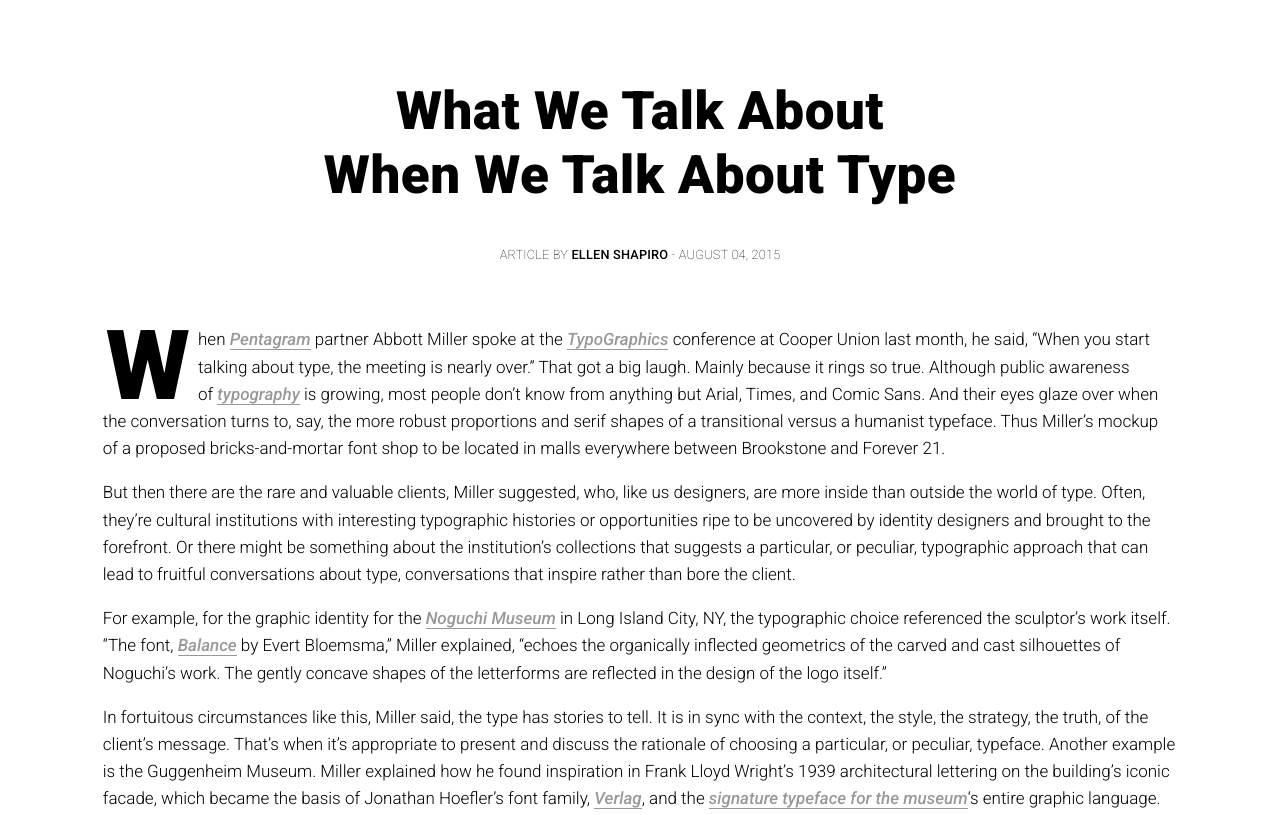
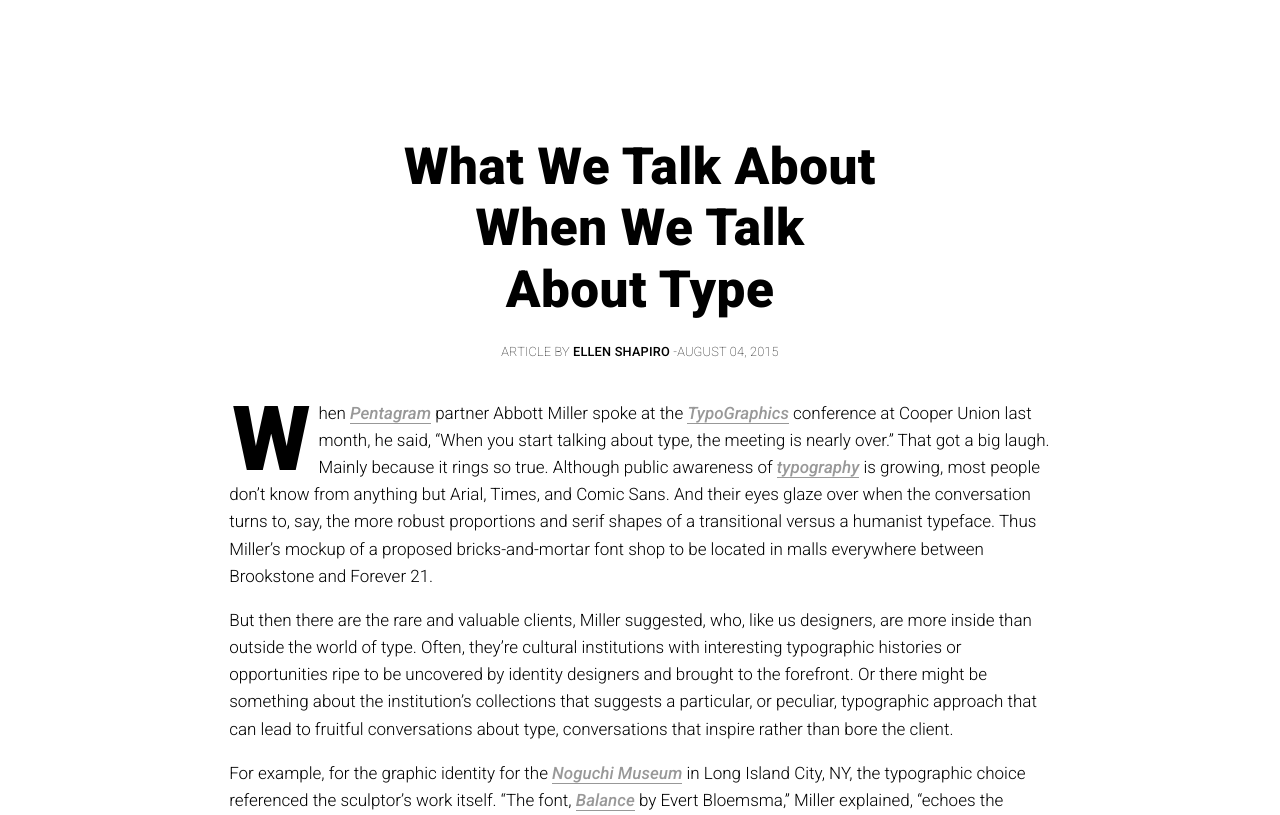
Before and after one commit to jingqifan/jingqifan.github.io, a plain HTML site: page index.html in a window 1280 px wide. Shown: the top 815 px of the page. Drawn offline with Linux system fonts and the light colour scheme.

Commit message:
Made more responsive

```diff
--- a/index.html
+++ b/index.html
@@ -42,13 +42,11 @@ font-family: 'Roboto', sans-serif;
       font-weight: 300;
     }
 
-    p.first {
-      margin-top:15vh;
-    }
+
 
     h4 {
       margin-top: 0;
-      margin-bottom: 1.6rem;
+      margin-bottom: 5vh;
 
       line-height: 1.2;
       font-weight: 900;
@@ -58,7 +56,7 @@ font-family: 'Roboto', sans-serif;
     }
 
     h4.title {
-      font-size: 5rem;
+      font-size: 11vw;
     }
 
     h4.author {
@@ -79,11 +77,11 @@ font-family: 'Roboto', sans-serif;
     }
 
     .dropCap {
-      font-size: 5.7em;
+      font-size: 90px;
       font-weight: 900;
      font-family: 'Roboto', sans-serif;
      float: left;
-     line-height: 81px;
+     line-height: 80px;
   padding-right: 8px;
   padding-left: 3px;
     }
@@ -107,32 +105,31 @@ font-family: 'Roboto', sans-serif;
       opacity: 1.0;
       transition-timing-function: ease-out;
     }
-  @media (min-width: 200px) {
+  @media (max-width: 414px) {
       .column {
       width: 90%;
     }
+
     h4.title {
-      font-size: 5.4rem;
-      margin-bottom: 4rem;
+      margin-bottom: 3rem;
+
     }
     body {
-       margin-top: 10vh;
+       margin-top: 9vh;
        margin-bottom: 10vh;
     }
     p.first {
-      margin-top:8vh;
+      margin-top:5vh;
     }
     }
     /* Larger than mobile */
-    @media (min-width: 400px) {
+    @media (min-width: 415px) {
       .column {
       width: 90%;
     }
-    h4.title {
-      font-size: 5.4rem;
-    }
+
     body {
-       margin-top: 10vh;
+       margin-top: 8vh;
        margin-bottom: 10vh;
     }
     }
@@ -142,16 +139,36 @@ font-family: 'Roboto', sans-serif;
       .column {
       width: 85%;
     }
-    h4.title {
-      font-size: 5.3rem;
+
+    }
+
+    /* Larger than tablet */
+    @media (min-width: 750px) {
+      .rwd-break { display: none; }
+      h4.title {
+      font-size: 8vw;
+    }
+    p.first {
+      margin-top:5vh;
     }
     }
 
-    /* Larger than tablet */
-    @media (min-width: 750px) {}
-
     /* Larger than desktop */
-    @media (min-width: 1000px) {}
+    @media (min-width: 768px) {
+      body {
+         margin-top: 17vh;
+      margin-bottom: 20vh;
+      }
+      h4.title {
+      font-size: 4vw;
+      margin-bottom:
+    }
+    .column {
+      width: 65%;
+    }
+    h4 {
+      margin-bottom: 3vh;
+    }
 
     /* Larger than Desktop HD */
     @media (min-width: 1200px) {}
@@ -162,8 +179,8 @@ font-family: 'Roboto', sans-serif;
 
   <div class="wrapper">
     <div class="column">
-        <h4 class="title">What We Talk About <br> When We Talk About Type</h4>
-        <h4 class="author">Article by <span class="bold">Ellen Shapiro</span> - August 04, 2015</h4>
+        <h4 class="title">What We <br class="rwd-break" />Talk About <br> When We Talk <br/>About Type</h4>
+        <h4 class="author">Article by <span class="bold">Ellen Shapiro</span> -<br class="rwd-break" />August 04, 2015</h4>
         <p class="first"><span class="dropCap">W</span>hen <a href="https://www.pentagram.com">Pentagram</a> partner Abbott Miller spoke at the <a href="http://2018.typographics.com/">TypoGraphics</a> conference at Cooper Union last month, he said, “When you start talking about type, the meeting is nearly over.” That got a big laugh. Mainly because it rings so true. Although public awareness of <a href="https://www.mydesignshop.com/">typography</a> is growing, most people don’t know from anything but Arial, Times, and Comic Sans. And their eyes glaze over when the conversation turns to, say, the more robust proportions and serif shapes of a transitional versus a humanist typeface. Thus Miller’s mockup of a proposed bricks-and-mortar font shop to be located in malls everywhere between Brookstone and Forever 21.
 
 <p>But then there are the rare and valuable clients, Miller suggested, who, like us designers, are more inside than outside the world of type. Often, they’re cultural institutions with interesting typographic histories or opportunities ripe to be uncovered by identity designers and brought to the forefront. Or there might be something about the institution’s collections that suggests a particular, or peculiar, typographic approach that can lead to fruitful conversations about type, conversations that inspire rather than bore the client.
```
